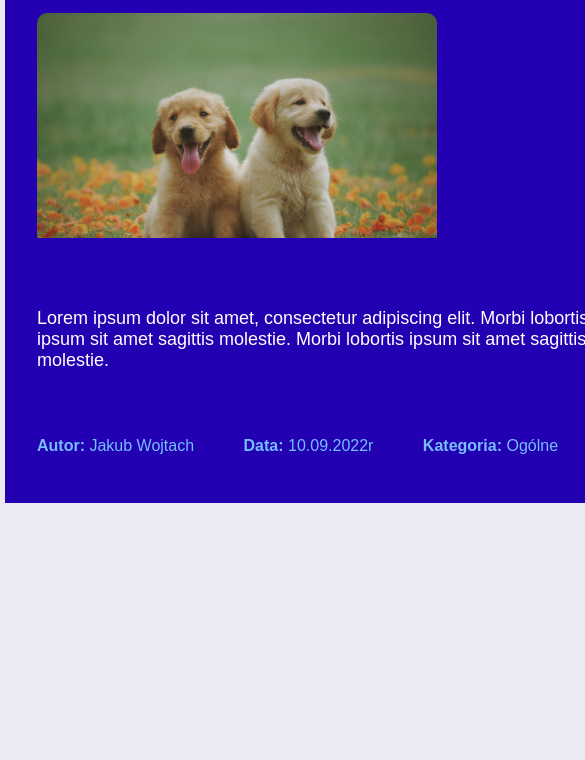
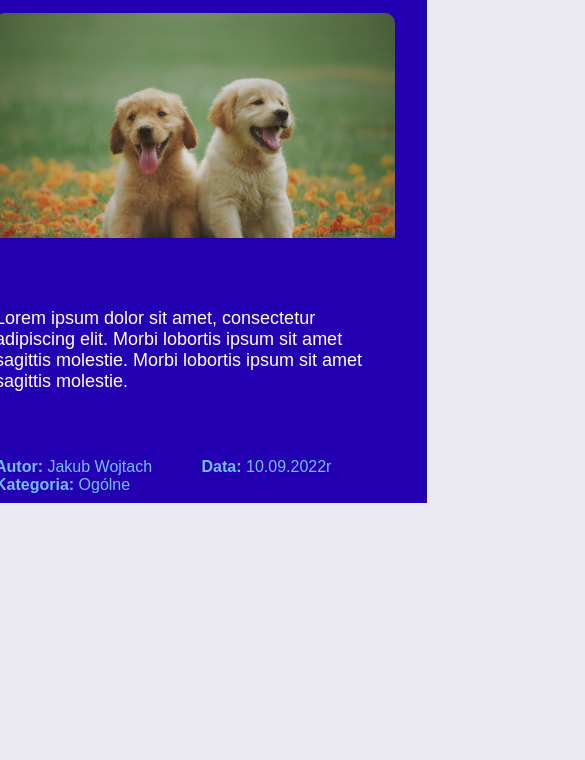
Before and after one commit to kat-chmielewska/bootcamp-iSA-homework, a plain HTML site: page 01 Task 1 - HTML/Task 2 - Photo.html in a window 390 px wide. Shown: the part 84-844 px from the top of the page, 585 px wide, since content can reach past the window. Drawn offline with Linux system fonts and the light colour scheme.

Commit message:
Creating a mobile version in flik Task 2 - Photo.html

```diff
--- a/01 Task 1 - HTML/CSS/style 2.css
+++ b/01 Task 1 - HTML/CSS/style 2.css
@@ -2,14 +2,14 @@
 body {
   background-color: #ebe9f2;
   font-family: arial, verdana, sans-serif;
+  display: flex;
+  justify-content: center;
   margin: 0px;
-  padding: 0px 5px 5px 5px;
 }
 
 .body-content {
   width: 570px;
   height: 523px;
-  margin: 0px auto;
   padding: 32px;
   background-color: #2300b1;
 }
--- a/01 Task 1 - HTML/Task 2 - Photo.html
+++ b/01 Task 1 - HTML/Task 2 - Photo.html
@@ -11,7 +11,7 @@
     <div class="body-content">
       <div class="content">
         <h1>Kilka słów o nas</h1>
-        <div class="image">
+        <div class="image"></div>
           <img src="img/6-1024x576.png" alt="Happy little puppy" />
         </div>
         <p>
@@ -19,7 +19,6 @@
           lobortis ipsum sit amet sagittis molestie. Morbi lobortis ipsum sit
           amet sagittis molestie.
         </p>
-      </div>
         <div class="footer">
           <footer>
             <span><b>Autor:</b> Jakub Wojtach</span>
@@ -28,5 +27,6 @@
           </footer>
         </div>
       </div>
+    </div>
   </body>
 </html>
```
Also changed, not shown: 01 Task 1 - HTML/Task 1 - Text.html (+3 -3 lines), 01 Task 1 - HTML/Task 3 -  Photo 2.html (+1 -1 lines). Lines whose indentation alone changed are shown as unchanged.
